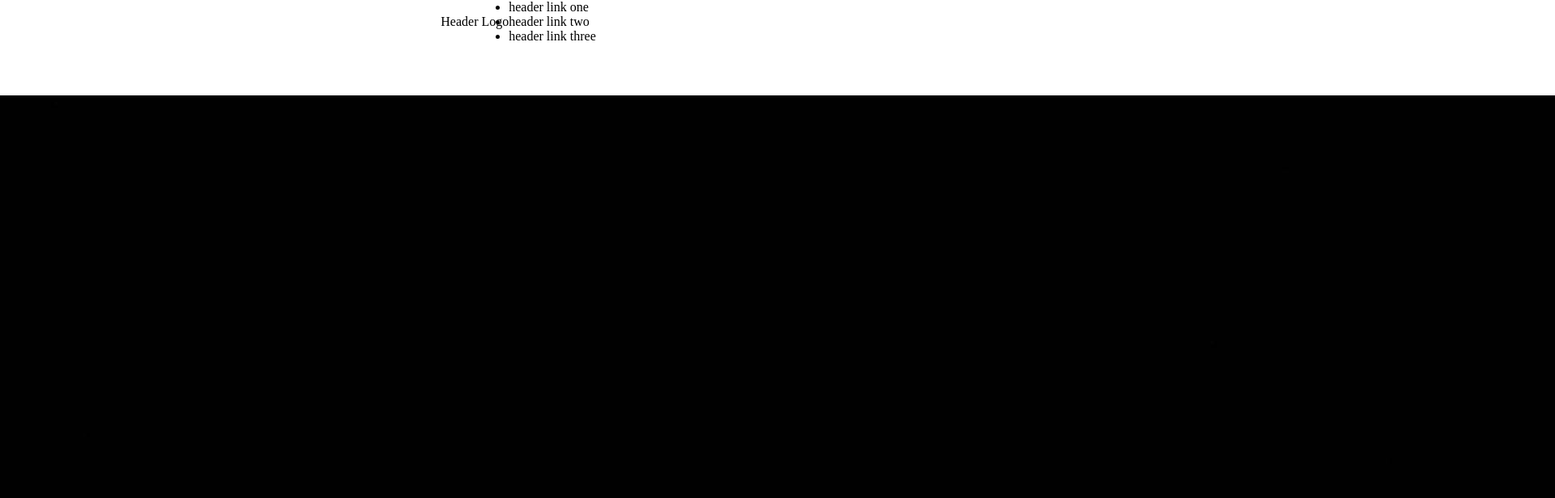
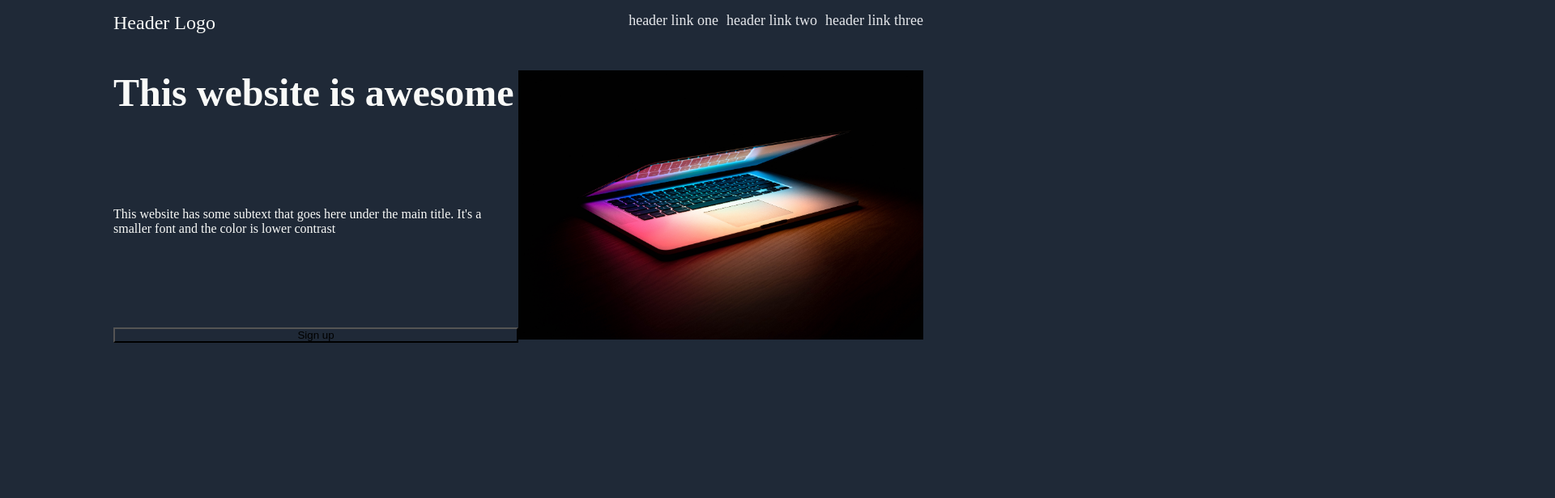
Before and after one commit to Lkemp1790/Odin-project-landing-page, a plain HTML site: page index.html in a window 1280 px wide. Shown: the top 616 px of the page at 81% size, 1920 px wide, since content can reach past the window. Drawn offline with Linux system fonts and the light colour scheme.

Commit message:
made progress on styling the hero section

```diff
--- a/style.css
+++ b/style.css
@@ -1,19 +1,72 @@
 * {
     margin: 0;
     padding: 0;
+    background-color: #1f2937;
 }
 
+body {
+    display: flex;
+    flex-direction: column;
+    align-items: center;
+}
 .hero {
     display: flex;
     flex-direction: column;
     align-items: center;
+    height: 100vh;
+    max-width: 1000px;
+    color: #f9faf8;
+    padding: 0 16px;
 
 }
 
 header {
-    max-width: 1000px;
+    display: flex;
+    justify-content: space-between;
+    margin: 0 auto;
+    flex-shrink: 0;
+    align-self: stretch;
+    width: 100%;
+    padding: 15px 0;
+    font-size: 24px;
+
+}
+
+.nav-links {
+    list-style: none;
+    display: flex;
+    gap: 10px;
+
+}
+
+.nav-links li {
+    font-size: 18px;
+    color: #E5E7EB;
+}
+.hero-right {
+    flex: 1;
+}
+
+.hero-right img {
+    max-width: 500px;
+}
+
+.hero-container {
     display: flex;
     justify-content: space-between;
     align-items: center;
+    margin: 30px 0;
+    padding: 0;
+}
 
+.hero-left {
+    display: flex;
+    flex-direction: column;
+    justify-content: space-between;
+    height: 100%;
 }
+
+.hero-left h1 {
+    font-size: 48px;
+    font-weight: 900;
+}
```
